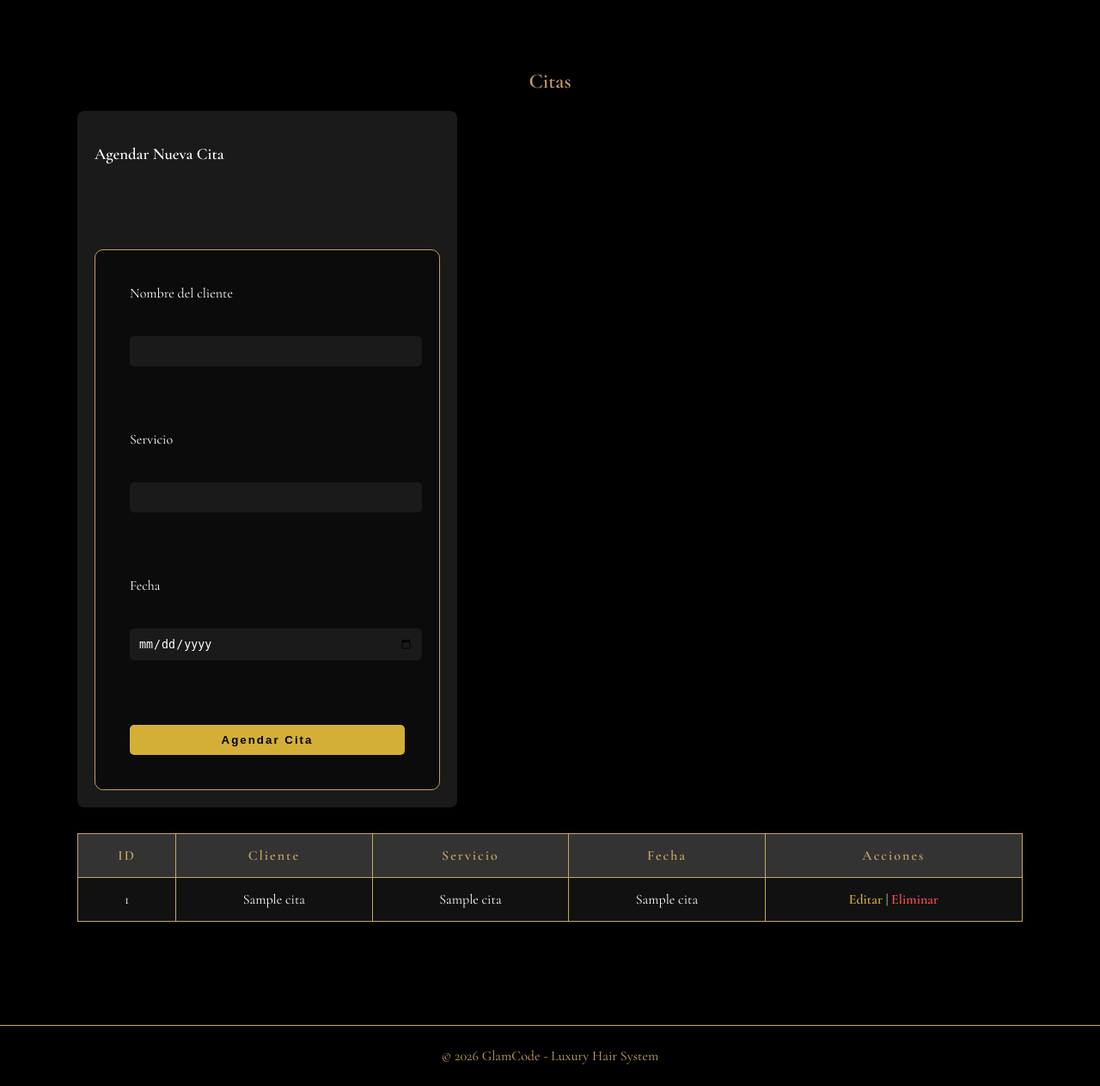
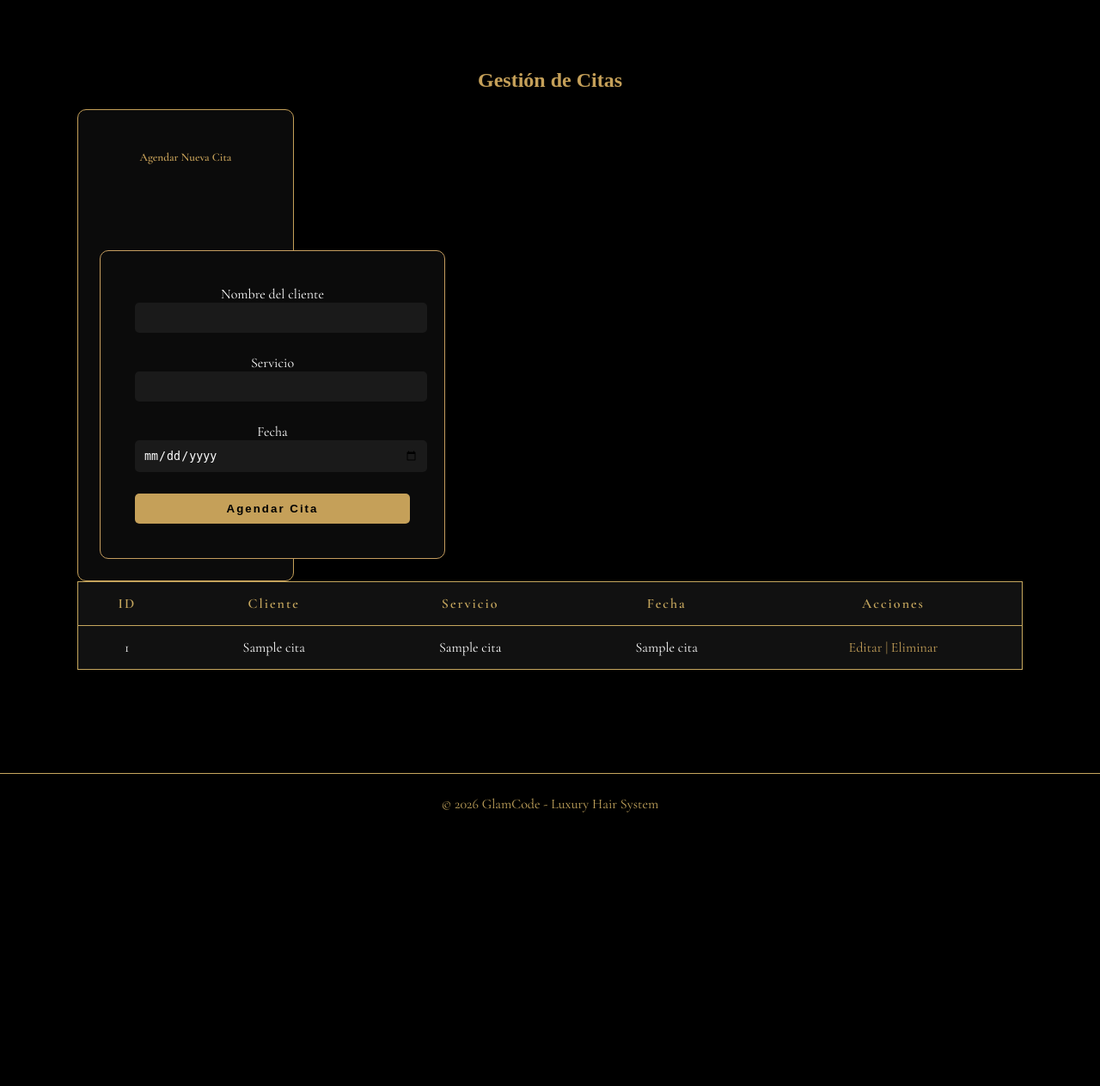
Before and after one commit to VIVIANAPLATA16/GlamCode-OS, a Flask app: template templates/citas.html in a window 1280 px wide. Shown: the part 149-1412 px from the top of the page at 86% size. After the commit the page ends 1094 px from the top, so only its background shows below. Run offline with Flask 3, Linux system fonts and the light colour scheme; the template is opened without the code that fills it: most values are stand-ins (such as "Sample title", 1, 10 or a date in 2020).

Commit message:
style: diseño elegante para citas

```diff
--- a/templates/citas.html
+++ b/templates/citas.html
@@ -1,32 +1,37 @@
-{% extends 'base.html' %}
+{% extends "base.html" %}
+{% block content %}
+<div class="container mt-4">
+    <h2 class="text-center" style="color: #c5a059; font-family: 'Playfair Display', serif;">Gestión de Citas</h2>
 
-{% block content %}
-
-<h2>Citas</h2>
-
-<div style="background: #1a1a1a; padding: 20px; border-radius: 8px; display: inline-block; margin-bottom: 30px;">
-    <h3>Agendar Nueva Cita</h3>
+    <div class="row justify-content-center">
+        <div class="col-md-6">
+            <div class="card bg-dark text-white border-secondary mb-4" style="border: 1px solid #c5a059 !important;">
+                <div class="card-body">
+                    <h5 class="card-title text-center" style="color: #c5a059;">Agendar Nueva Cita</h5>
                     <form method="POST">
-        <label>Nombre del cliente</label><br>
-        <input type="text" name="cliente" required><br><br>
-
-        <label>Servicio</label><br>
-        <input type="text" name="servicio" required><br><br>
-
-        <label>Fecha</label><br>
-        <input type="date" name="fecha" required><br><br>
-
-        <button type="submit" style="background: #d4af37; color: black; padding: 10px 20px; border: none; cursor: pointer; font-weight: bold;">
-            Agendar Cita
-        </button>
+                        <div class="mb-3">
+                            <label class="form-label">Nombre del cliente</label>
+                            <input type="text" name="cliente" class="form-control bg-dark text-white border-secondary" required>
+                        </div>
+                        <div class="mb-3">
+                            <label class="form-label">Servicio</label>
+                            <input type="text" name="servicio" class="form-control bg-dark text-white border-secondary" required>
+                        </div>
+                        <div class="mb-3">
+                            <label class="form-label">Fecha</label>
+                            <input type="date" name="fecha" class="form-control bg-dark text-white border-secondary" required>
+                        </div>
+                        <button type="submit" class="btn w-100" style="background-color: #c5a059; color: black; font-weight: bold;">Agendar Cita</button>
                     </form>
                 </div>
+            </div>
+        </div>
+    </div>
 
-<br>
-
-<table border="1" style="width: 100%; border-collapse: collapse; text-align: center;">
+    <div class="table-responsive">
+        <table class="table table-dark table-hover border-secondary text-center">
             <thead>
-        <tr style="background: #333; color: #d4af37;">
+                <tr style="color: #c5a059;">
                     <th>ID</th>
                     <th>Cliente</th>
                     <th>Servicio</th>
@@ -42,13 +47,14 @@
                     <td>{{ cita[2] }}</td>
                     <td>{{ cita[3] }}</td>
                     <td>
-                <a href="{{ url_for('editar_cita', id=cita[0]) }}" style="color: #d4af37; text-decoration: none; font-weight: bold;">Editar</a>
-                |
-                <a href="{{ url_for('delete_cita', id=cita[0]) }}" style="color: #ff4d4d; text-decoration: none; font-weight: bold;" onclick="return confirm('¿Seguro que deseas eliminar esta cita?')">Eliminar</a>
+                        <a href="{{ url_for('editar_cita', id=cita[0]) }}" class="btn btn-sm" style="color: #c5a059;">Editar</a>
+                        <span style="color: #c5a059;">|</span>
+                        <a href="{{ url_for('delete_cita', id=cita[0]) }}" class="btn btn-sm" style="color: #c5a059;" onclick="return confirm('¿Eliminar esta cita?')">Eliminar</a>
                     </td>
                 </tr>
                 {% endfor %}
             </tbody>
         </table>
-
+    </div>
+</div>
 {% endblock %}
```
Lines whose indentation alone changed are shown as unchanged.
